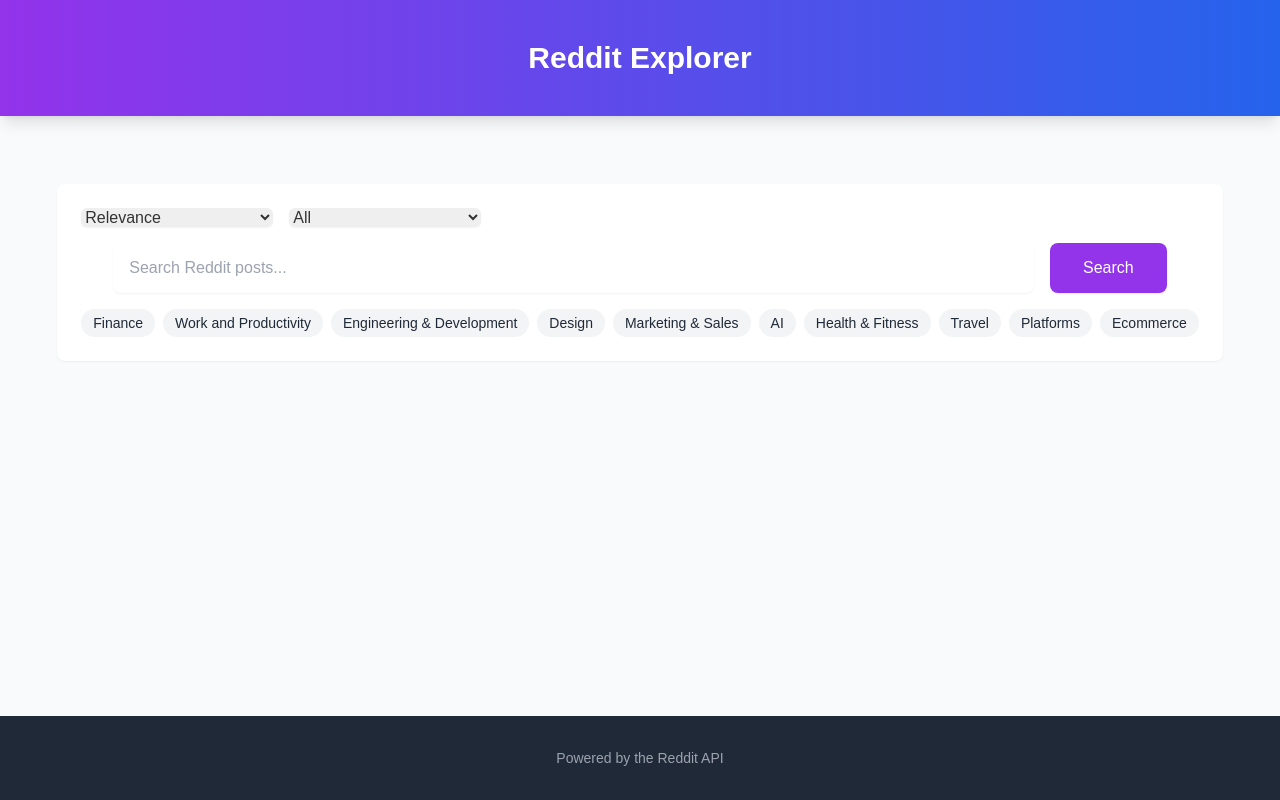
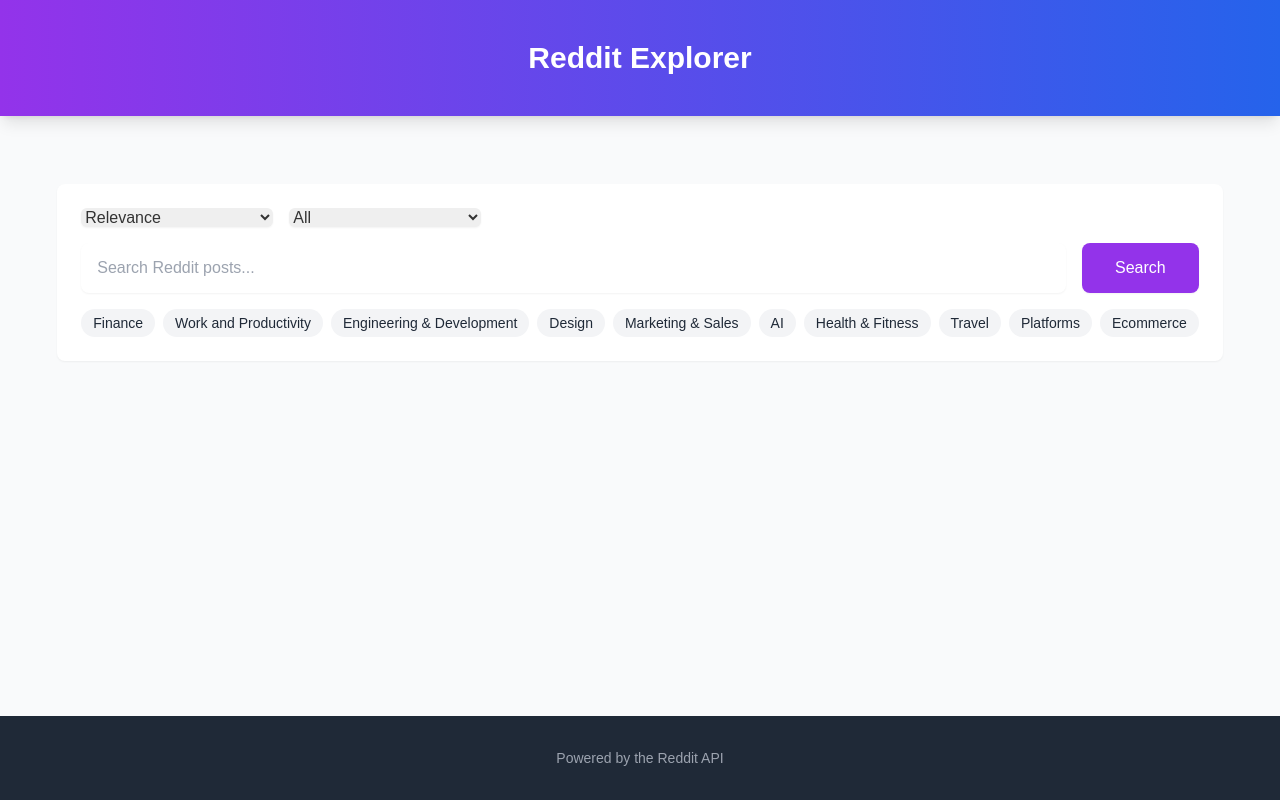
Before and after one commit to katrinavassell/redditapp, a React (Create React App) app: page / in a window 1280 px wide. Built offline with nearby package versions, Linux system fonts and the light colour scheme.

Commit message:
Assistant checkpoint: Update search bar layout to be left-aligned and stretched
Assistant generated file changes:
- src/App.js: Update search bar container styling, Update search bar styling

---

User prompt:

Great now left align and stretch the search bar

```diff
--- a/src/App.js
+++ b/src/App.js
@@ -87,13 +87,13 @@
                 </select>
               </div>
 
-              <div className="flex space-x-4 px-8">
+              <div className="flex flex-1 gap-4">
                 <input
                   type="text"
                   placeholder="Search Reddit posts..."
                   value={searchTerm}
                   onChange={(e) => setSearchTerm(e.target.value)}
-                  className="block w-full rounded-lg border-gray-300 shadow-sm focus:border-purple-500 focus:ring-purple-500 py-3 px-4"
+                  className="flex-1 w-full rounded-lg border-gray-300 shadow-sm focus:border-purple-500 focus:ring-purple-500 py-3 px-4"
                   onKeyPress={(e) => e.key === 'Enter' && handleSearch()}
                 />
                 <button
```
